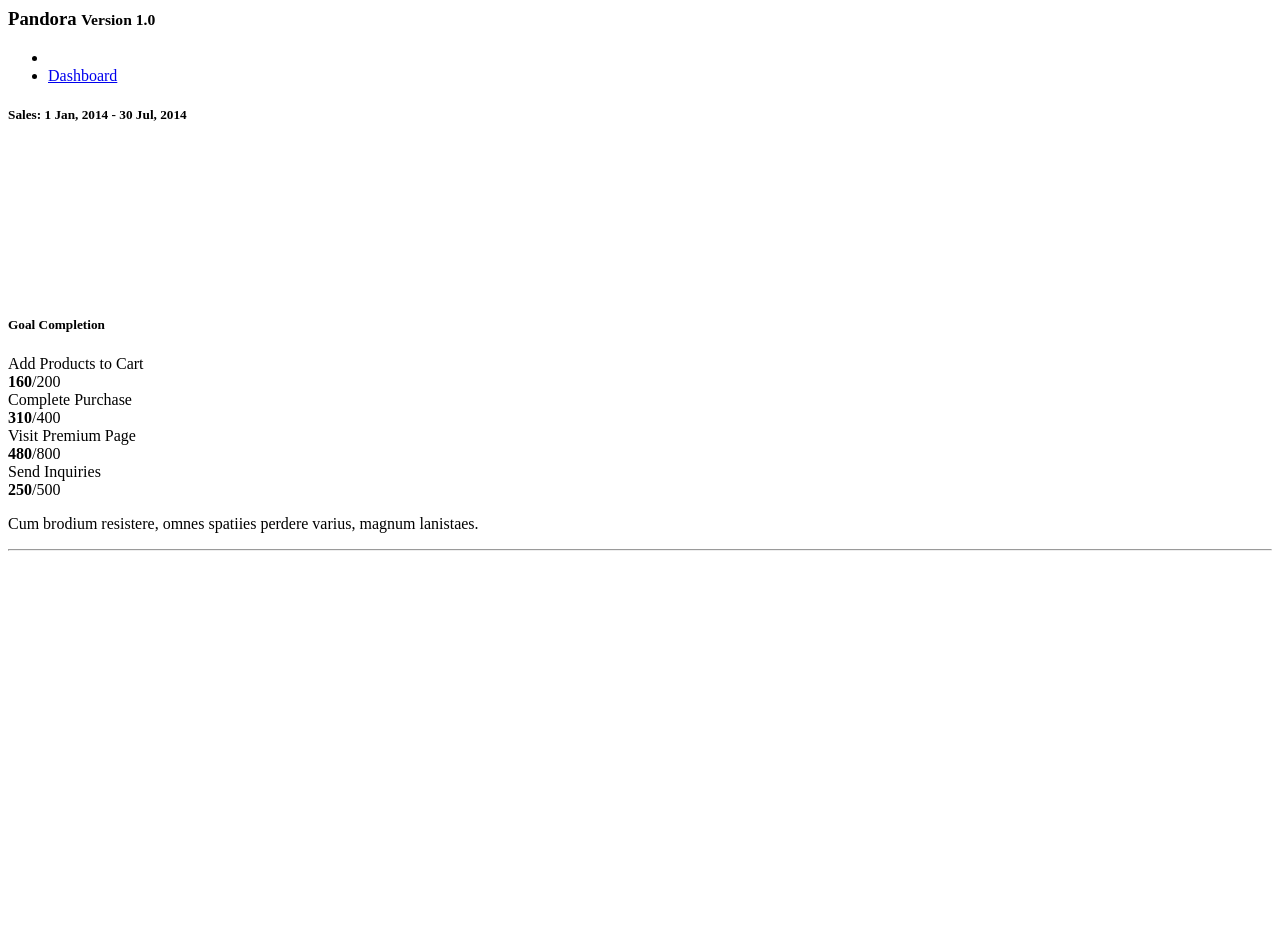
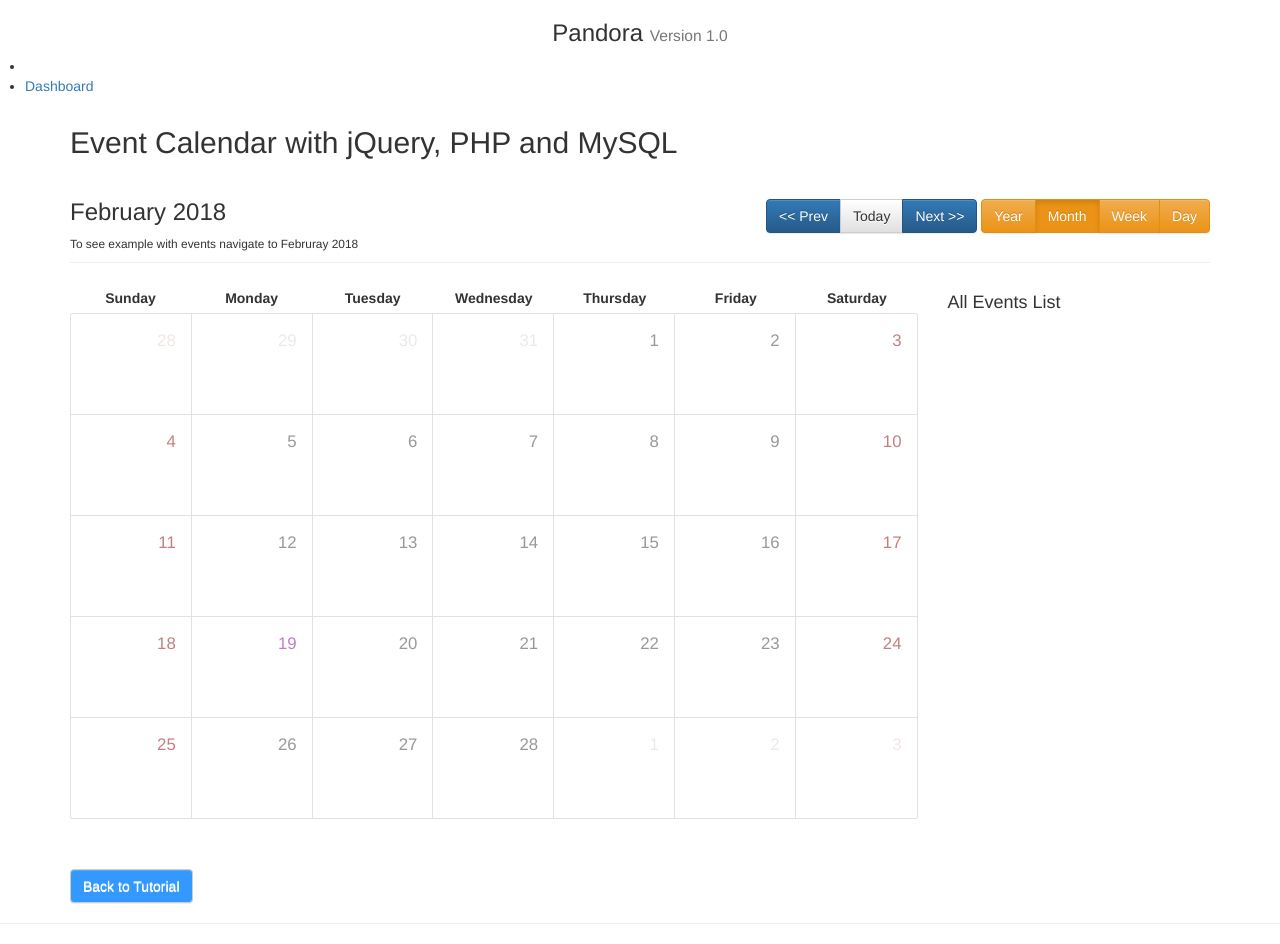
Before and after one commit to aguedesjr/odontovida, a PHP site: page /dashboard.php in a window 1280 px wide. Before the commit the page ends 551 px from the top, so only its background shows below. Run offline with PHP 8.4, Linux system fonts and the light colour scheme; data that the repository does not hold is empty; a stand-in replaces the project's code that opens the database connection; a map, chart or similar area stays blank.

Commit message:
Tentativa de adição do calendário

```diff
--- a/dashboard.php
+++ b/dashboard.php
@@ -1,3 +1,7 @@
+<link rel="stylesheet" href="css/bootstrap.min.css">
+<link rel="stylesheet" href="css/bootstrap-theme.min.css">
+<link rel="stylesheet" href="css/calendar.css">
+
 <div class="row border-bottom bd-lightGray m-3">
     <div class="cell-md-4 d-flex flex-align-center">
         <h3 class="dashboard-section-title  text-center text-left-md w-100">Pandora <small>Version 1.0</small></h3>
@@ -14,48 +18,45 @@
 <div class="m-3">
 <div data-role="panel" data-title-caption="Agenda" data-collapsible="true" data-title-icon="<span class='mif-calendar'></span>" class="mt-4">
     <div class="row">
-        <div class="cell-md-8 p-10">
-            <h5 class="text-center">Sales: 1 Jan, 2014 - 30 Jul, 2014</h5>
-            <canvas id="dashboardChart1"></canvas>
-        </div>
-        <div class="cell-md-4 p-10">
-            <h5 class="text-center">Goal Completion</h5>
-            <div class="mt-6">
-                <div class="clear">
-                    <div class="place-left">Add Products to Cart</div>
-                    <div class="place-right"><strong>160</strong>/200</div>
+            <div class="container">
+            <h2>Event Calendar with jQuery, PHP and MySQL</h2>
+            <div class="page-header">
+                <div class="pull-right form-inline">
+                    <div class="btn-group">
+                        <button class="btn btn-primary" data-calendar-nav="prev"><< Prev</button>
+                        <button class="btn btn-default" data-calendar-nav="today">Today</button>
+                        <button class="btn btn-primary" data-calendar-nav="next">Next >></button>
+                    </div>
+                    <div class="btn-group">
+                        <button class="btn btn-warning" data-calendar-view="year">Year</button>
+                        <button class="btn btn-warning active" data-calendar-view="month">Month</button>
+                        <button class="btn btn-warning" data-calendar-view="week">Week</button>
+                        <button class="btn btn-warning" data-calendar-view="day">Day</button>
+                    </div>
                 </div>
-                <div data-role="progress" data-value="35" data-cls-bar="bg-cyan"></div>
+                <h3></h3>
+                <small>To see example with events navigate to Februray 2018</small>
             </div>
-            <div class="mt-6">
-                <div class="clear">
-                    <div class="place-left">Complete Purchase</div>
-                    <div class="place-right"><strong>310</strong>/400</div>
+            <div class="row">
+                <div class="col-md-9">
+                    <div id="showEventCalendar"></div>
                 </div>
-                <div data-role="progress" data-value="35" data-cls-bar="bg-red"></div>
+                <div class="col-md-3">
+                    <h4>All Events List</h4>
+                    <ul id="eventlist" class="nav nav-list"></ul>
+                </div>
             </div>
-            <div class="mt-6">
-                <div class="clear">
-                    <div class="place-left">Visit Premium Page</div>
-                    <div class="place-right"><strong>480</strong>/800</div>
-                </div>
-                <div data-role="progress" data-value="35"></div>
+            <div style="margin:50px 0px 0px 0px;">
+                <a class="btn btn-default read-more" style="background:#3399ff;color:white" href="http://www.phpzag.com/create-event-calendar-with-jquery-php-and-mysql/">Back to Tutorial</a>
             </div>
-            <div class="mt-6">
-                <div class="clear">
-                    <div class="place-left">Send Inquiries</div>
-                    <div class="place-right"><strong>250</strong>/500</div>
-                </div>
-                <div data-role="progress" data-value="35" data-cls-bar="bg-orange"></div>
             </div>
-            <div class="mt-6">
-                <p class="text-small">Cum brodium resistere, omnes spatiies perdere varius, magnum lanistaes.</p>
-            </div>
-        </div>
     </div>
 
     <hr>
 </div>
 </div>
-
-<script src="Pandora/source/js/charts.js"></script>
+<script src="js/jquery.min.js"></script>
+<script src="js/bootstrap.min.js"></script>
+<script type="text/javascript" src="js/underscore-min.js"></script>
+<script type="text/javascript" src="js/calendar.js"></script>
+<script type="text/javascript" src="js/events.js"></script>
```
